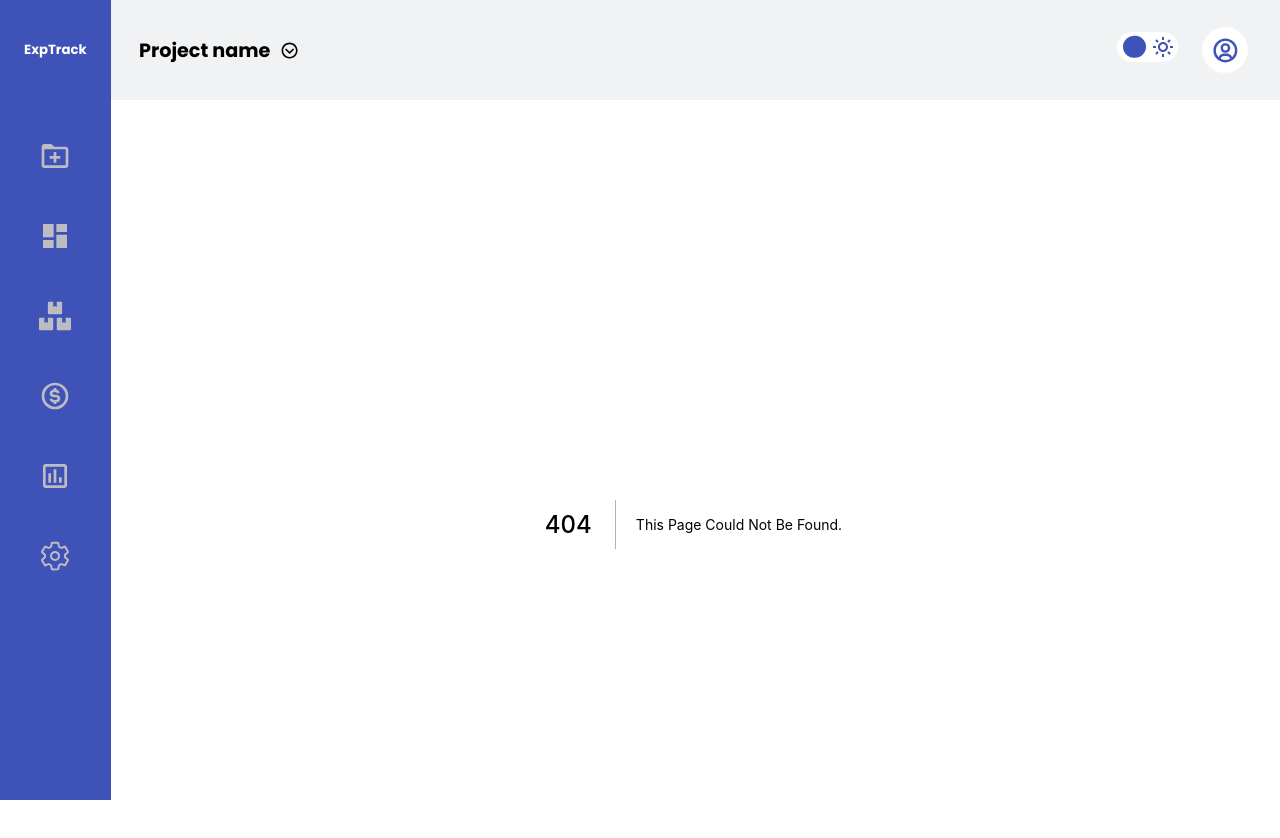
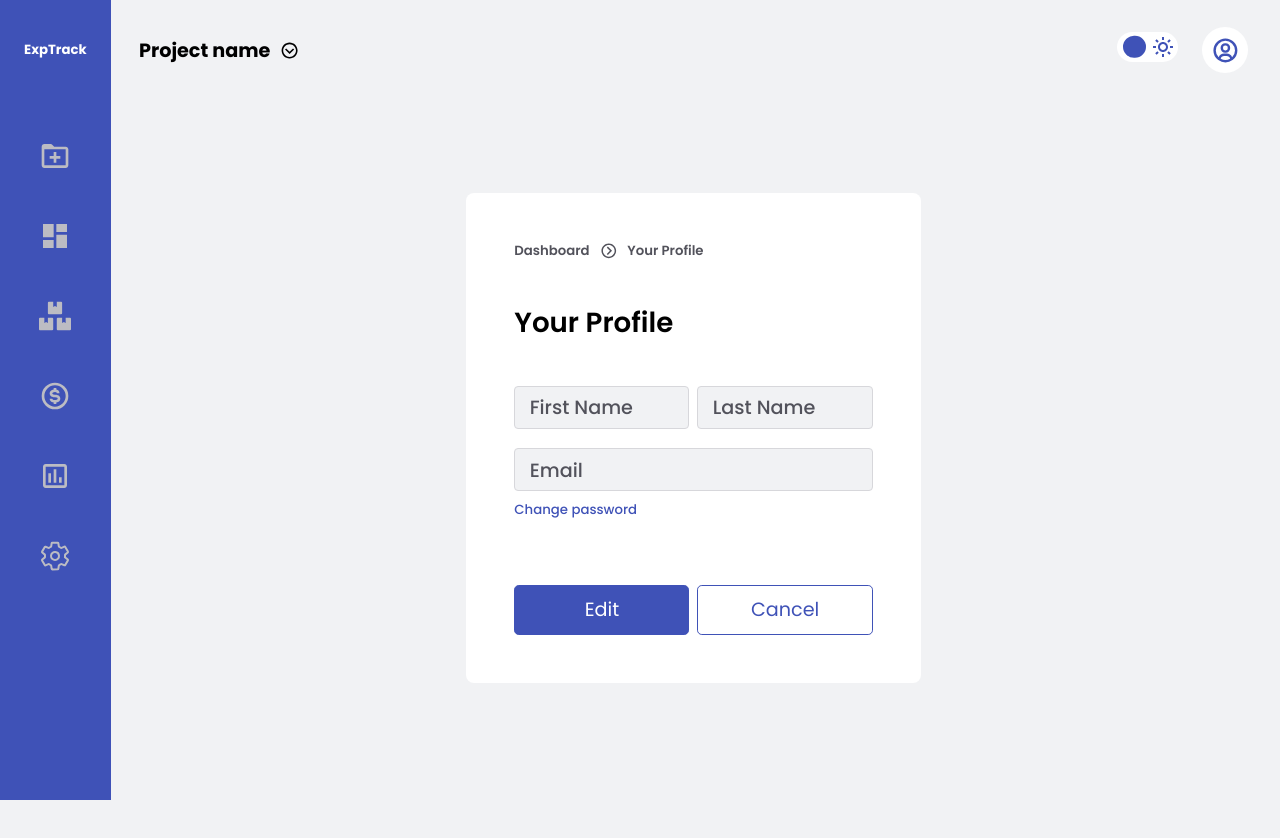
Before and after one commit to chiwei93/expense-tracker, a Next.js app: page /profile in a window 1280 px wide. Before the commit this address had no page. Shown: the top 838 px of the page. After the commit the page ends 800 px from the top, so only its background shows below. Built offline with nearby package versions, Linux system fonts and the light colour scheme.

Commit message:
added profile page

```diff
--- a/components/Layouts/Sidebar/Sidebar.tsx
+++ b/components/Layouts/Sidebar/Sidebar.tsx
@@ -64,7 +64,7 @@ const Sidebar = (props: Props) => {
         </li>
 
         <li className={cls(styles.iconBtnItem, styles.tabletBtnItem)}>
-          <SidebarLink href="/add-transaction">
+          <SidebarLink href="/transactions/add">
             <BiFolderPlus />
             <span className={styles.iconBtnLabel}>Add Transaction</span>
           </SidebarLink>
@@ -92,7 +92,7 @@ const Sidebar = (props: Props) => {
         </li>
 
         <li className={cls(styles.iconBtnItem, styles.mobileBtnItem)}>
-          <Link href="/add-transaction">
+          <Link href="/transactions/add">
             <a className={styles.plusBtn}>
               <BsPlusLg />
             </a>
--- a/components/UI/Buttons/UserProfileBtn/UserProfileBtn.tsx
+++ b/components/UI/Buttons/UserProfileBtn/UserProfileBtn.tsx
@@ -16,8 +16,13 @@ const UserProfileBtn = (props: Props) => {
 
   const [showDropdown, setShowDropdown] = useState(false);
 
+  const closeDropdown = () => {
+    setShowDropdown(false);
+  };
+
   const onLogoutBtnClick = () => {
     dispatch(logout());
+    closeDropdown();
     router.replace("/");
   };
 
@@ -35,7 +40,9 @@ const UserProfileBtn = (props: Props) => {
           <ul className={styles.optionsList}>
             <li>
               <Link href="/profile">
-                <a className={styles.option}>Your profile</a>
+                <a className={styles.option} onClick={() => closeDropdown()}>
+                  Your profile
+                </a>
               </Link>
             </li>
             <li>
--- /dev/null
+++ b/pages/profile/index.tsx
@@ -0,0 +1,67 @@
+import type { NextPage } from "next";
+
+import { useId } from "react";
+import cls from "classnames";
+
+import FlexFullVerticalContainer from "../../components/Containers/FlexFullVerticalContainer/FlexFullVerticalContainer";
+import BreadCrumbsList from "../../components/Layouts/BreadCrumbsList/BreadCrumbsList";
+import Form from "../../components/UI/Form/Form";
+
+import styles from "../../styles/Profile.module.css";
+import TextInput from "../../components/UI/Inputs/TextInput/TextInput";
+import FormLink from "../../components/UI/Links/FormLink/FormLink";
+import FilledOutlineButton from "../../components/UI/Buttons/FilledOutlineButton/FilledOutlineButton";
+
+const Profile: NextPage = () => {
+  const firstNameInputId = useId();
+  const lastNameInputId = useId();
+  const emailInputId = useId();
+
+  const breadcrumbs = [
+    { name: "dashboard", href: "/dashboard" },
+    { name: "your profile", href: "/profile" },
+  ];
+
+  const onFormSubmit = () => {};
+
+  return (
+    <FlexFullVerticalContainer>
+      <Form handleOnSubmit={onFormSubmit}>
+        <BreadCrumbsList breadcrumbs={breadcrumbs} />
+
+        <h1 className={styles.heading}>Your Profile</h1>
+
+        <div className={cls(styles.formControl, styles.divider)}>
+          <TextInput
+            labelText="First Name"
+            id={`firstName-${firstNameInputId}`}
+          />
+
+          <TextInput labelText="Last Name" id={`lastName-${lastNameInputId}`} />
+        </div>
+
+        <div className={cls(styles.formControl, styles.lastRow)}>
+          <TextInput
+            labelText="Email"
+            inputType="email"
+            id={`email-${emailInputId}`}
+          />
+        </div>
+
+        <div>
+          <FormLink href="/profile/change-password">Change password</FormLink>
+        </div>
+
+        <div className={styles.btnContainer}>
+          <FilledOutlineButton>Edit</FilledOutlineButton>
+
+          <FilledOutlineButton btnDesignType="outline" btnType="button">
+            Cancel
+          </FilledOutlineButton>
+        </div>
+      </Form>
+    </FlexFullVerticalContainer>
+  );
+};
+
+export default Profile;
--- /dev/null
+++ b/styles/Profile.module.css
@@ -0,0 +1,32 @@
+.heading {
+  font-size: var(--font-size-h4);
+  margin: 1.5em 0;
+}
+
+.formControl {
+  margin-bottom: 1.2em;
+}
+
+.formControl.divider {
+  display: flex;
+  flex-direction: column;
+  gap: 1.2em;
+}
+
+.formControl.lastRow {
+  margin-bottom: 0.3em;
+}
+
+.btnContainer {
+  margin-top: 4em;
+  display: grid;
+  gap: 0.5em;
+  grid-template-columns: repeat(2, 1fr);
+}
+
+@media only screen and (min-width: 550px) {
+  .formControl.divider {
+    flex-direction: row;
+    gap: 0.5em;
+  }
+}
```
Also changed, not shown: pages/transactions/add.tsx (renamed from pages/add-transaction.tsx, +10 -9 lines).
